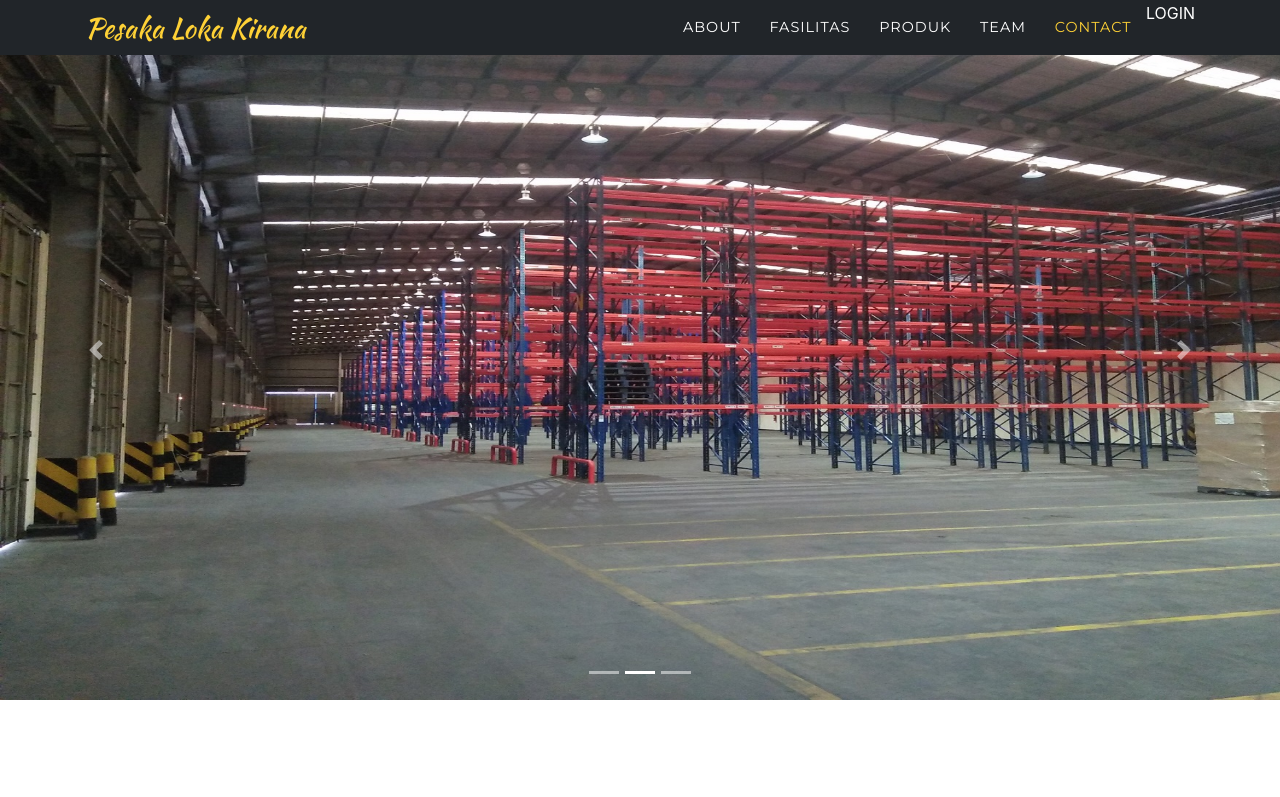
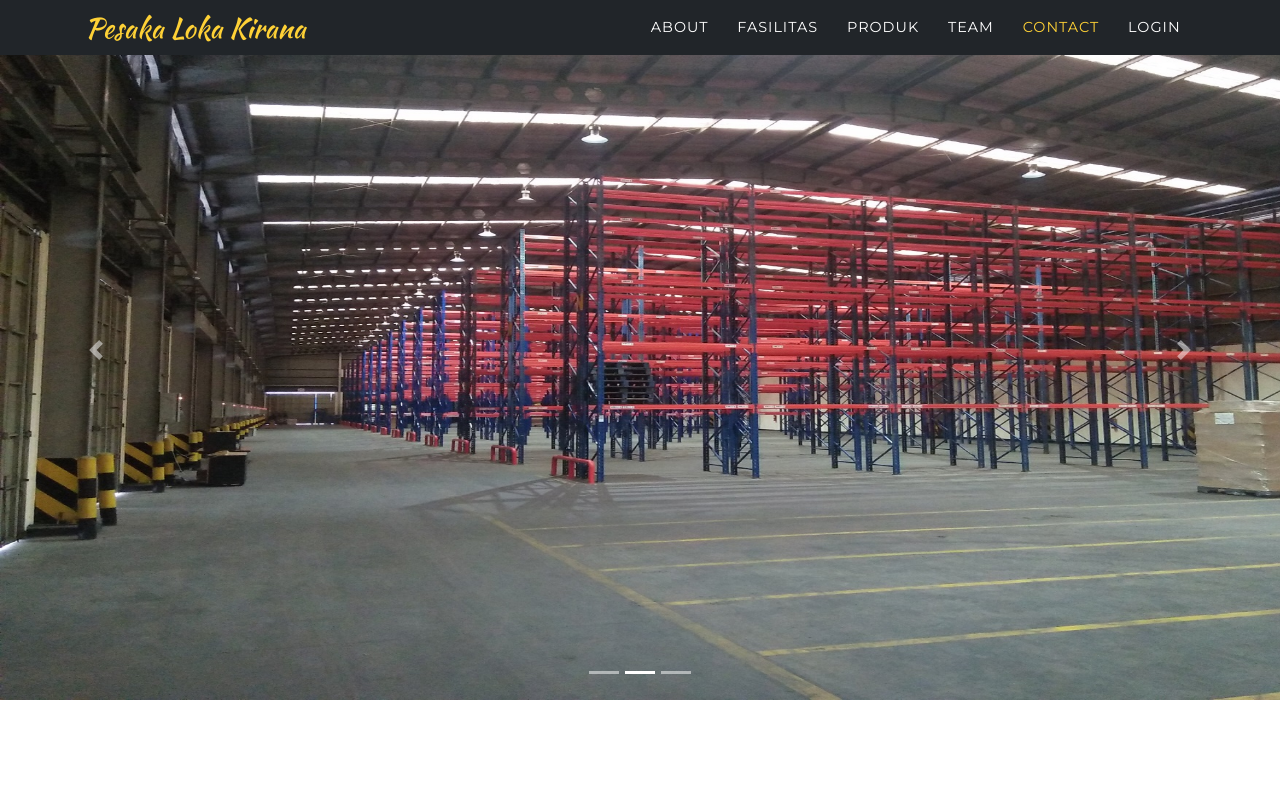
Before and after one commit to syamsipratama/plk, a website with bundled scripts: page Index.html in a window 1280 px wide. Shown: the top 797 px of the page. Built offline with nearby package versions, Linux system fonts and the light colour scheme; a web font is replaced by a local one.

Commit message:
update posisi text login
fixed posisi text ogin

```diff
--- a/Index.html
+++ b/Index.html
@@ -56,7 +56,7 @@
             <a class="nav-link js-scroll-trigger" href="#contact">Contact</a>
           </li>
           <li class="nav-item">
-            <a href="https://wms.pesaka.co.id/" style="color: white;">Login</a>
+            <a class="nav-link js-scroll-trigger" href="https://wms.pesaka.co.id/">Login</a>
           </li>
         </ul>
       </div>
```
